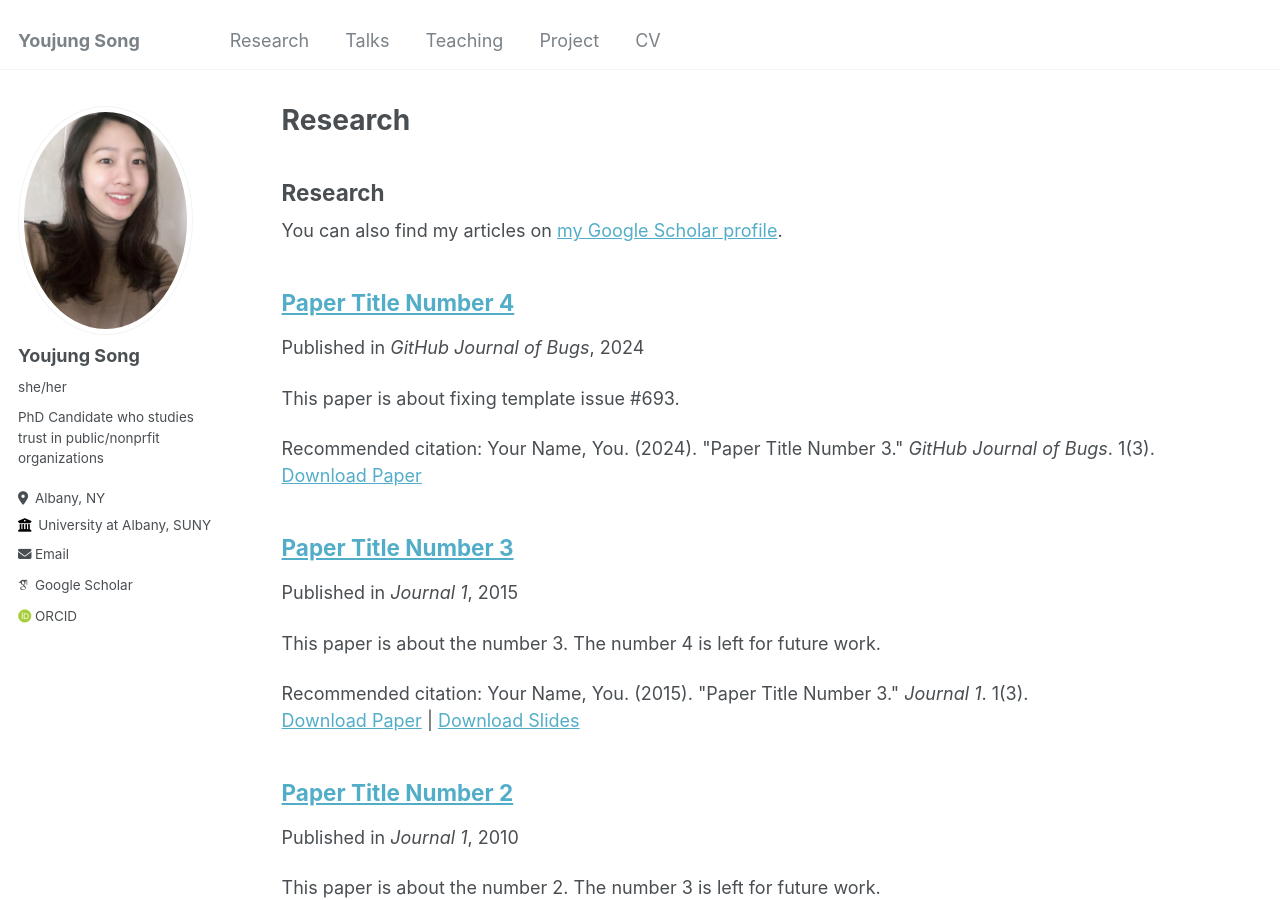
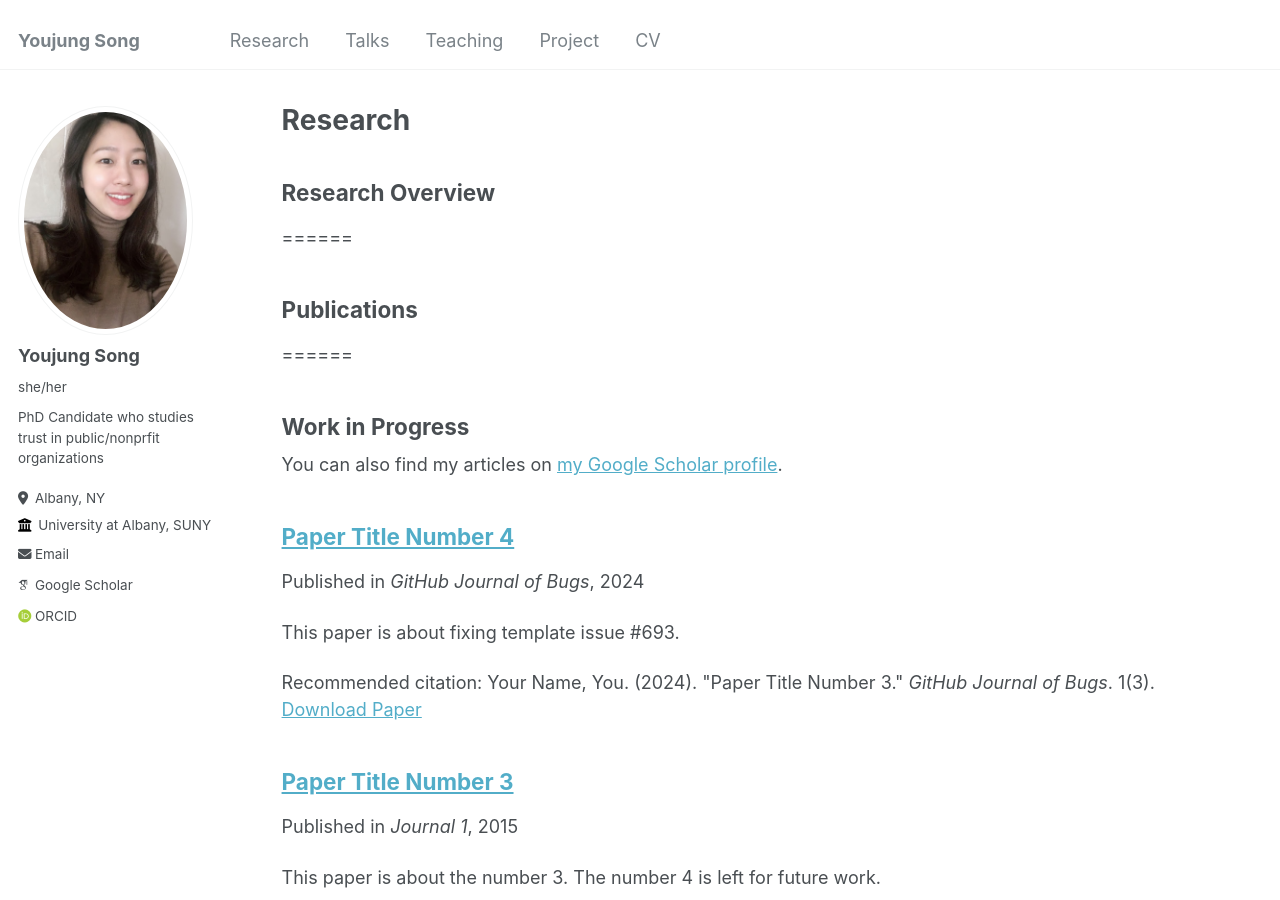
Before and after one commit to youjung-song/Youjung-song.github.io, a Jekyll site: the page built from _pages/publications.md, in a window 1280 px wide and 900 px high. Built offline with Jekyll 4.4.1, drawn with Linux system fonts in a browser that asks for light colours; some web fonts are replaced.

Commit message:
Update publications.md

```diff
--- a/_pages/publications.md
+++ b/_pages/publications.md
@@ -6,7 +6,15 @@ author_profile: true
   - /md/
   - /publications.html
 ---
-## Research
+
+## Research Overview
+
+======
+## Publications
+
+
+======
+## Work in Progress
 
 {% if site.author.googlescholar %}
   <div class="wordwrap">You can also find my articles on <a href="{{https://scholar.google.com/citations?user=8xC25vUAAAAJ}}">my Google Scholar profile</a>.</div>
```
